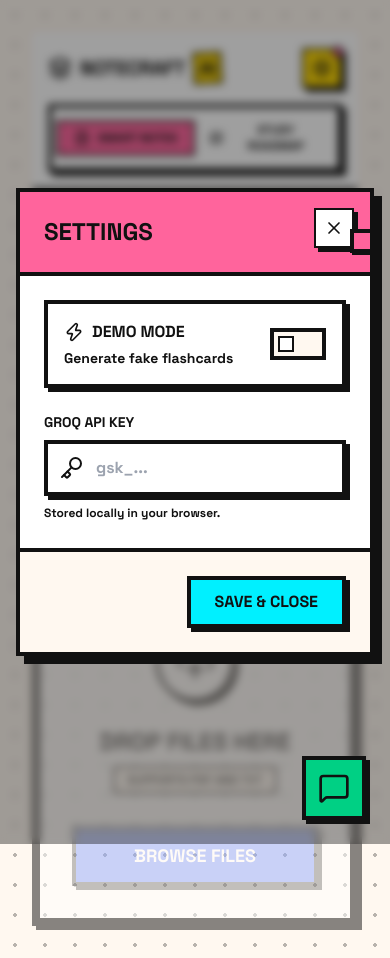
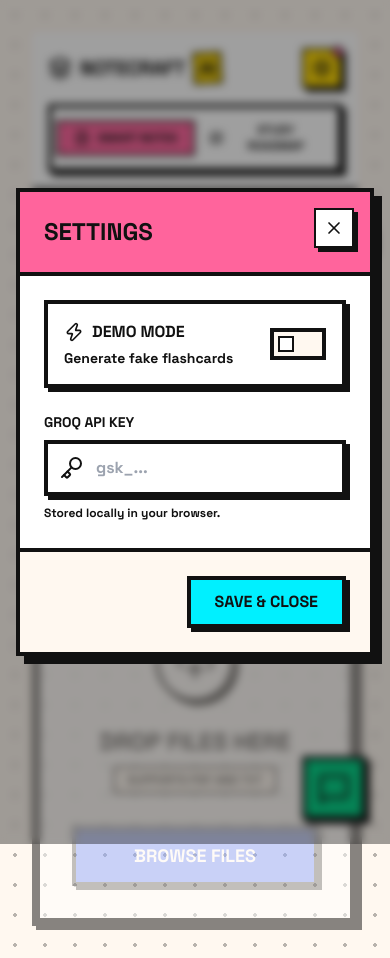
Before and after one commit to adarshmishra0705/notecraftai, a React (Vite) app: page /app in a window 390 px wide. Both pictures are taken after a click on the button 322 px from the left and 68 px from the top of the page. Built offline with nearby package versions, Linux system fonts and the light colour scheme.

Commit message:
Fix settings modal z-index on mobile

```diff
--- a/src/pages/Dashboard.jsx
+++ b/src/pages/Dashboard.jsx
@@ -163,7 +163,7 @@ export default function Dashboard() {
 
             {/* Settings Modal */}
             {showSettings && (
-                <div className="fixed inset-0 bg-brutal-black/40 backdrop-blur-sm z-50 flex items-center justify-center p-4 animation-fade-in">
+                <div className="fixed inset-0 bg-brutal-black/40 backdrop-blur-sm z-[100] flex items-center justify-center p-4 animation-fade-in">
                     <div className="bg-white border-4 border-brutal-black shadow-brutal-lg w-full max-w-md overflow-hidden relative">
                         <button onClick={() => setShowSettings(false)} className="absolute top-4 right-4 p-2 bg-white border-2 border-brutal-black shadow-brutal text-brutal-black hover:bg-brutal-yellow hover:translate-x-1 hover:translate-y-1 transition-all z-10">
                             <X className="w-5 h-5" />
```
